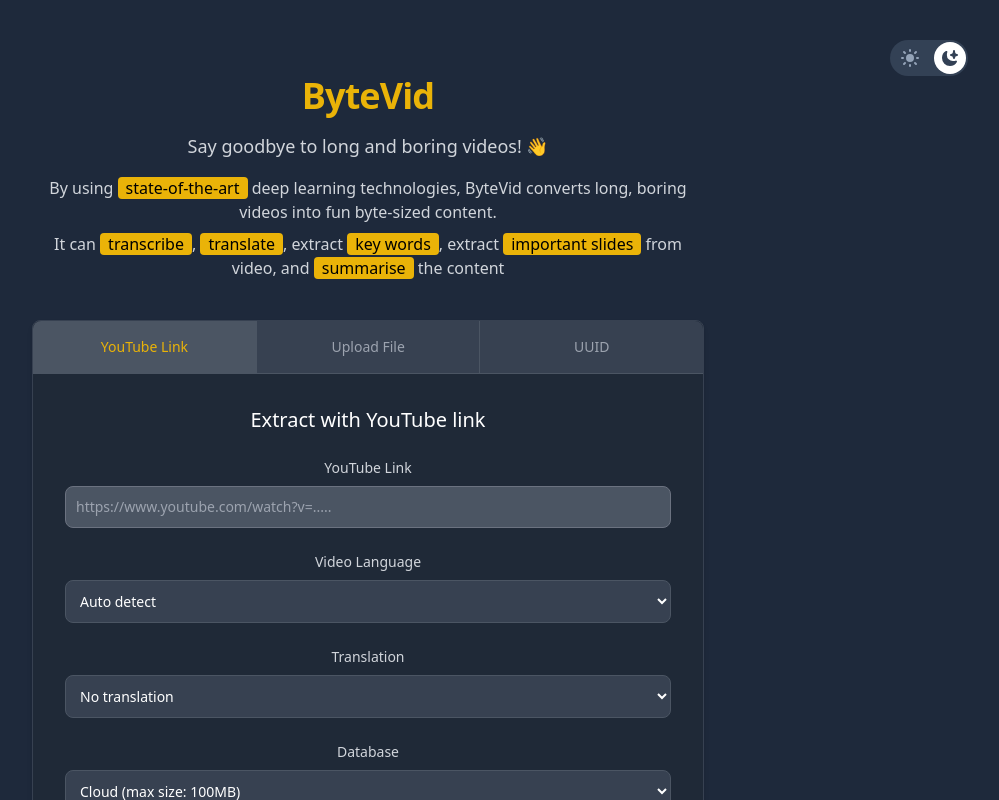
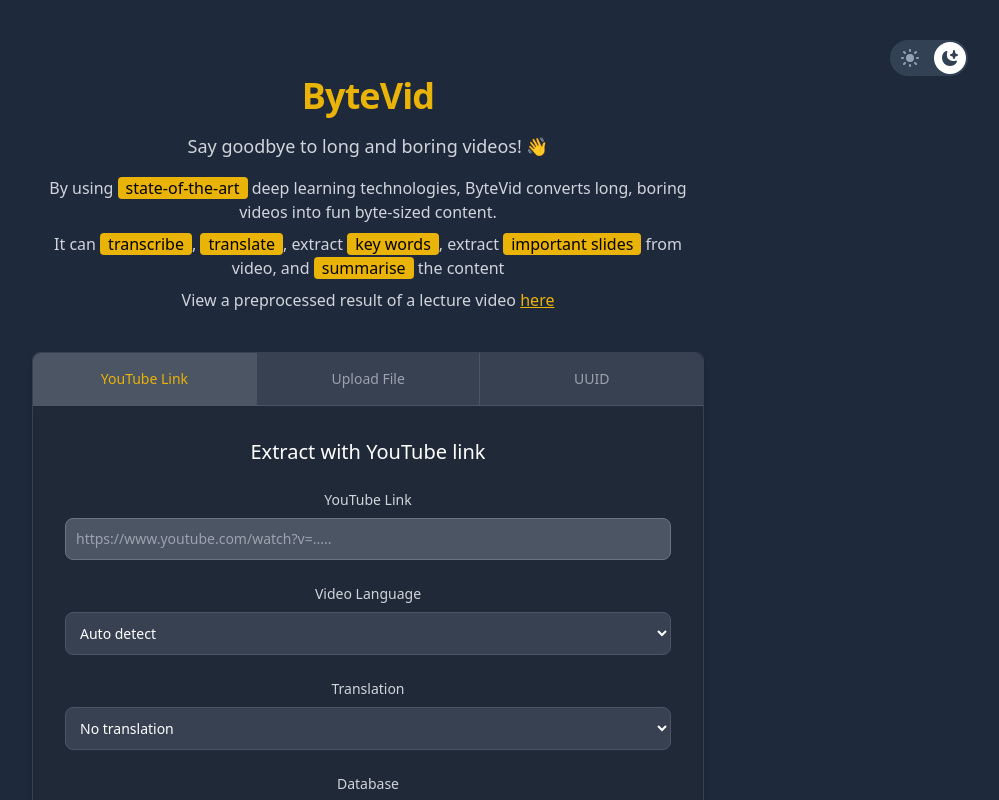
Before and after one commit to xJQx/ByteVidFrontend, a React (Create React App) app: page / in a window 1280 px wide. Shown: the top 800 px of the page, without its empty margins (272-1271 px from the left). Built offline with nearby package versions, Linux system fonts and the light colour scheme.

Commit message:
demo button

```diff
--- /dev/null
+++ b/src/components/Header/DemoButton.js
@@ -0,0 +1,30 @@
+import React from 'react'
+import { useNavigate } from 'react-router-dom';
+
+const DemoButton = () => {
+    const navigate = useNavigate();
+
+    const handleOnSubmit = async (e) => {
+        e.preventDefault();
+
+        const res = await fetch('https://ayaka-apps.shn.hk/bytevid/result/85bbf493-58a9-40cd-8bf6-e71e28071d8f');
+        const data = await res.json();
+
+        if (data.status === -1) return alert('Uuid does not exist in database!');
+        else if (data.status === 500) return alert('Process failed.');
+
+        // navigate to page
+        navigate(`result/85bbf493-58a9-40cd-8bf6-e71e28071d8f`);
+    }
+
+    return (
+        <div>
+            <form onSubmit={handleOnSubmit} className="mt-2 max-w-2xl text-md text-gray-500 mx-auto dark:text-gray-300">
+                View a preprocessed result of a lecture video&nbsp;
+                <button type="submit" className="underline text-indigo-700 hover:text-blue-800 focus:text-blue-800 font-medium text-center dark:text-yellow-500 dark:hover:text-yellow-600 dark:focus:text-yellow-600">here</button>
+            </form>
+        </div>
+    )
+}
+
+export default DemoButton
--- a/src/components/Header/Header.js
+++ b/src/components/Header/Header.js
@@ -1,4 +1,5 @@
 import React from 'react';
+import DemoButton from './DemoButton';
 
 import './Header.css';
 
@@ -11,6 +12,7 @@
                 <p className="mt-4 mb-4 max-w-2xl text-lg text-gray-500 mx-auto dark:text-gray-300">Say goodbye to long and boring videos! 👋</p>
                 <p className="mt-2 max-w-2xl text-md text-gray-500 mx-auto dark:text-gray-300">By using <mark className="px-2 bg-indigo-700 dark:bg-yellow-500 text-white dark:text-black">state-of-the-art</mark> deep learning technologies, ByteVid converts long, boring videos into fun byte-sized content. </p>
                 <p className="mt-2 max-w-2xl text-md text-gray-500 mx-auto dark:text-gray-300">It can <mark className="px-2 bg-indigo-700 dark:bg-yellow-500 text-white dark:text-black">transcribe</mark>, <mark className="px-2 bg-indigo-700 dark:bg-yellow-500 text-white dark:text-black">translate</mark>, extract <mark className="px-2 bg-indigo-700 dark:bg-yellow-500 text-white dark:text-black">key words</mark>, extract <mark className="px-2 bg-indigo-700 dark:bg-yellow-500 text-white dark:text-black">important slides</mark> from video, and <mark className="px-2 bg-indigo-700 dark:bg-yellow-500 text-white dark:text-black">summarise</mark> the content</p>
+                <DemoButton />
             </div>
         </div>
     )
--- a/src/components/Result/Result.js
+++ b/src/components/Result/Result.js
@@ -25,7 +25,6 @@
 
     // get results (every sec)
     const server = localStorage.getItem('server');
-    console.log(server);
     let fetchUrl = (server === 'cloud') ? `https://ayaka-apps.shn.hk/bytevid/result/${uuid}`: `http://127.0.0.1:5000/result/${uuid}`;
     const getReqTimeout = setTimeout(() => {
       fetch(fetchUrl, {
```
